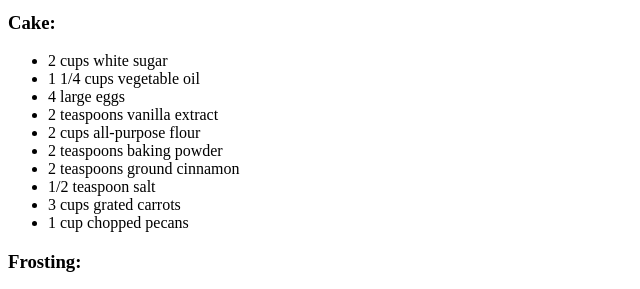
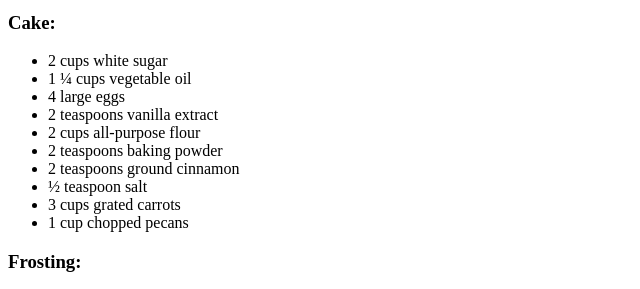
Before and after one commit to pfbahury/odin-recipes, a plain HTML site: page recipes/carrot-cake.html in a window 1280 px wide. Shown: the part 624-913 px from the top of the page, 0-640 px from the left. Drawn offline with Linux system fonts and the light colour scheme.

Commit message:
Update carrot-cake.html fractions

```diff
--- a/recipes/carrot-cake.html
+++ b/recipes/carrot-cake.html
@@ -16,20 +16,20 @@
     <h3>Cake:</h3>
     <ul>
         <li>2 cups white sugar</li>
-        <li>1 1/4 cups vegetable oil</li>
+        <li>1 ¼ cups vegetable oil</li>
         <li>4 large eggs</li>
         <li>2 teaspoons vanilla extract</li>
         <li>2 cups all-purpose flour</li>
         <li>2 teaspoons baking powder</li>
         <li>2 teaspoons ground cinnamon</li>
-        <li>1/2 teaspoon salt</li>
+        <li>½ teaspoon salt</li>
         <li>3 cups grated carrots</li>
         <li>1 cup chopped pecans</li>
     </ul>
 
     <h3>Frosting:</h3>
     <ul>
-        <li>1/2 cup butter, softened</li>
+        <li>½ cup butter, softened</li>
         <li>8 ounces cream cheese, softened</li>
         <li>4 cups confectioners' sugar</li>
         <li>1 teaspoon vanilla extract</li>
```
Also changed, not shown: 1 other file.
